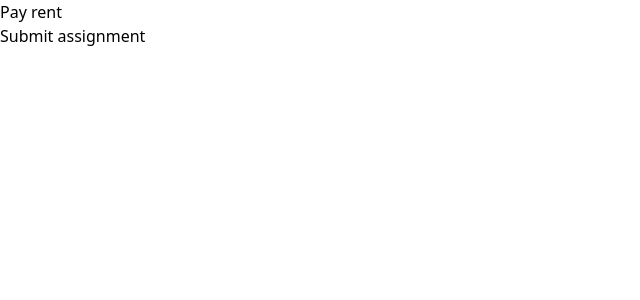
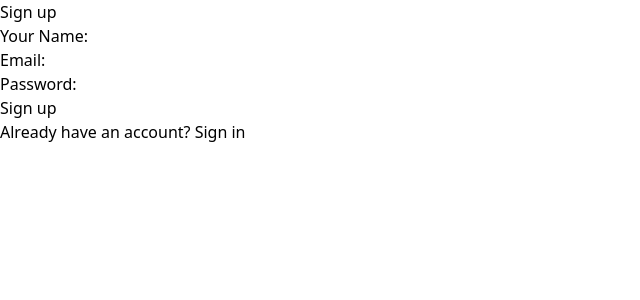
Before and after one commit to Aikya-004/sports-news, a React (Vite) app: page / in a window 1280 px wide. Shown: the top 300 px of the page, without its empty margins (0-640 px from the left). Built offline with nearby package versions, Linux system fonts and the light colour scheme.

Commit message:
Routing and API Request

```diff
--- a/package.json
+++ b/package.json
@@ -10,8 +10,10 @@
     "preview": "vite preview"
   },
   "dependencies": {
+    "@types/react-router-dom": "^5.3.3",
     "react": "^18.2.0",
-    "react-dom": "^18.2.0"
+    "react-dom": "^18.2.0",
+    "react-router-dom": "^6.23.0"
   },
   "devDependencies": {
     "@types/react": "^18.2.66",
--- a/src/App.tsx
+++ b/src/App.tsx
@@ -1,10 +1,43 @@
 import SportList from "./SportList";
+import Signup from './pages/signup';
+import Signin from './pages/signin';
+import Notfound from './pages/Notfound';
+import ProtectedRoute from "./ProtectedRoute";
+import {
+  createBrowserRouter,
+  RouterProvider,
+} from "react-router-dom";
 
-function App() {
+const router = createBrowserRouter([
+  {
+    path: "/",
+    element: <Signup />,
+  },
+  {
+    path: "/signup",
+    element: <Signup />,
+  },
+  {
+    path: "/signin",
+    element: <Signin />,
+  },
+  {
+    path: "/notfound",
+    element: <Notfound />,
+  },
+  {
+    path: "/articles",
+    element: <SportList />,
+  },
+  {
+    path: "*",
+    element: <Notfound />,
+  }
+]);
+
+const App = () => {
   return (
-    <div className="App">
-      <SportList />
-    </div>
+    <RouterProvider router={router} />
   );
 }
 
--- /dev/null
+++ b/src/ProtectedRoute.tsx
@@ -0,0 +1,11 @@
+import React from "react";
+import { Navigate } from "react-router-dom";
+
+export default function ProtectedRoute({ children }: { children: JSX.Element }) {
+  const authenticated = !!localStorage.getItem("authToken");
+  if (authenticated) {
+    return <>{children}</>;
+  } else {
+    return <Navigate to="/signin" />;
+ }
+}
--- /dev/null
+++ b/src/config/constants.ts
@@ -0,0 +1 @@
+export const API_ENDPOINT = import.meta.env.VITE_API_ENDPOINT
--- /dev/null
+++ b/src/pages/Notfound.tsx
@@ -0,0 +1,16 @@
+import React from "react";
+import { Link } from "react-router-dom";
+
+const Notfound = () => {
+  return (
+    <div className="flex flex-col items-center justify-center h-screen">
+      <h1 className="text-3xl font-bold mb-4">404 - Not Found</h1>
+      <p className="text-lg mb-8">Sorry, the page you are looking for does not exist.</p>
+      <Link to="/home" id="backToHomeButton" className="px-4 py-2 bg-blue-500 text-white rounded hover:bg-blue-600 transition duration-300">
+        Back to Homepage
+      </Link>
+    </div>
+  );
+};
+
+export default Notfound;
--- /dev/null
+++ b/src/pages/signin/SigninForm.tsx
@@ -0,0 +1,57 @@
+import React, { useState } from 'react';
+import { API_ENDPOINT } from '../../config/constants';
+import { useNavigate,Link} from 'react-router-dom';
+const SigninForm: React.FC = () => {
+  const navigate = useNavigate(); // Initialize useNavigate hook
+  const [email, setEmail] = useState('');
+  const [password, setPassword] = useState('');
+  const handleSubmit = async (event: React.FormEvent<HTMLFormElement>) => {
+    event.preventDefault();
+    try {
+      const response = await fetch(`${API_ENDPOINT}/users/sign_in`, {
+        method: 'POST',
+        headers: { 'Content-Type': 'application/json' },
+        body: JSON.stringify({ email, password }),
+      });
+
+      if (!response.ok) {
+        throw new Error('Sign-in failed');
+      }
+
+      console.log('Sign-in successful');
+
+      // extract the response body as JSON data
+      const data = await response.json();
+
+      // After successful signin, first we will save the token in localStorage
+      localStorage.setItem('authToken', data.token);
+      localStorage.setItem('userData', JSON.stringify(data.user));
+
+      navigate("/account/dashboard")
+
+    } catch (error) {
+      console.error('Sign-in failed:', error);
+    }
+}
+  return (
+    <div>
+    <form onSubmit={handleSubmit}>
+      <div>
+        <label className="block text-gray-700 font-semibold mb-2">Email:</label>
+        <input type="email" name="email" id="email" value={email} onChange={(e) => setEmail(e.target.value)} className="w-full border rounded-md py-2 px-3 text-gray-700 leading-tight focus:outline-none focus:border-blue-500 focus:shadow-outline-blue" />
+      </div>
+      <div>
+        <label className="block text-gray-700 font-semibold mb-2">Password:</label>
+        <input type="password" name="password" id="password" value={password} onChange={(e) => setPassword(e.target.value)} className="w-full border rounded-md py-2 px-3 text-gray-700 leading-tight focus:outline-none focus:border-blue-500 focus:shadow-outline-blue" />
+      </div>
+      <button type="submit" className="w-full bg-gray-700 hover:bg-gray-800 text-white font-semibold py-2 px-4 rounded-md focus:outline-none focus:shadow-outline-gray mt-4">Sign In</button>
+    </form>
+    <p className="text-gray-700 mt-2">
+        Don't have an account?{' '}
+        <Link to="/signup" className="text-blue-500">Sign up</Link>
+      </p>
+    </div>
+  );
+};
+
+export default SigninForm;
--- /dev/null
+++ b/src/pages/signin/index.tsx
@@ -0,0 +1,17 @@
+import React from 'react';
+import SigninForm from "./SigninForm"
+
+// Let's define the Signin component
+const Signin: React.FC = () => {
+  return (
+    <div className="min-h-screen flex items-center justify-center bg-gray-100">
+      <div className="max-w-md w-full px-6 py-8 bg-white rounded-lg shadow-md">
+        <h1 className="text-3xl font-bold text-center text-gray-800 mb-8">Sign in</h1>
+        <SigninForm />
+      </div>
+    </div>
+  );
+}
+
+//And finally, we've to export the component
+export default Signin;
--- /dev/null
+++ b/src/pages/signup/SignupForm.tsx
@@ -0,0 +1,60 @@
+// src/pages/signup/SignupForm.tsx
+import React, { useState } from 'react';
+import { API_ENDPOINT } from '../../config/constants';
+import { useNavigate,Link } from 'react-router-dom';
+const SignupForm: React.FC = () => {
+  const navigate = useNavigate();
+//   const [organisationName, setOrganisationName] = useState('');
+  const [userName, setUserName] = useState('');
+  const [userEmail, setUserEmail] = useState('');
+  const [userPassword, setUserPassword] = useState('');
+  const handleSubmit = async (event: React.FormEvent<HTMLFormElement>) => {
+    event.preventDefault();
+
+    try {
+      const response = await fetch(`${API_ENDPOINT}/users`, {
+        method: 'POST',
+        headers: { 'Content-Type': 'application/json' },
+        body: JSON.stringify({ name: userName,email: userEmail, password: userPassword}),
+      });
+
+      if (!response.ok) {
+        throw new Error('Sign-up failed');
+      }
+      console.log('Sign-up successful');
+      const data = await response.json();
+
+      localStorage.setItem('authToken', data.token);
+      // if successful, save the user info in localStorage
+      localStorage.setItem('userData', JSON.stringify(data.user))
+      navigate('/account/dashboard');
+    } catch (error) {
+      console.error('Sign-up failed:', error);
+    }
+  };
+  return (
+    <div>
+    <form onSubmit={handleSubmit}>
+      <div>
+        <label className="block text-gray-700 font-semibold mb-2">Your Name:</label>
+        <input type="text" name="userName" id="userName" value={userName} onChange={(e) => setUserName(e.target.value)} className="w-full border rounded-md py-2 px-3 text-gray-700 leading-tight focus:outline-none focus:border-blue-500 focus:shadow-outline-blue" />
+      </div>
+      <div>
+        <label className="block text-gray-700 font-semibold mb-2">Email:</label>
+        <input type="email" name="userEmail" id="userEmail" value={userEmail} onChange={(e) => setUserEmail(e.target.value)} className="w-full border rounded-md py-2 px-3 text-gray-700 leading-tight focus:outline-none focus:border-blue-500 focus:shadow-outline-blue" />
+      </div>
+      <div>
+        <label className="block text-gray-700 font-semibold mb-2">Password:</label>
+        <input type="password" name="userPassword" id="userPassword" value={userPassword} onChange={(e) => setUserPassword(e.target.value)} className="w-full border rounded-md py-2 px-3 text-gray-700 leading-tight focus:outline-none focus:border-blue-500 focus:shadow-outline-blue" />
+      </div>
+      <button type="submit" className="w-full bg-gray-700 hover:bg-gray-800 text-white font-semibold py-2 px-4 rounded-md focus:outline-none focus:shadow-outline-gray mt-4">Sign up</button>
+    </form>
+    <p className="text-gray-700 mt-2">
+        Already have an account?{' '}
+        <Link to="/signin" className="text-blue-500">Sign in</Link>
+      </p>
+      </div>
+  );
+};
+
+export default SignupForm;
--- /dev/null
+++ b/src/pages/signup/index.tsx
@@ -0,0 +1,16 @@
+import React from 'react';
+// Import the file
+import SignupForm from "./SignupForm"
+
+const Signup: React.FC = () => {
+  // And use it after the h2 tag
+  return (
+    <div className="min-h-screen flex items-center justify-center bg-gray-100">
+      <div className="max-w-md w-full px-6 py-8 bg-white rounded-lg shadow-md">
+        <h1 className="text-3xl font-bold text-center text-gray-800 mb-8">Sign up</h1>
+        <SignupForm />
+      </div>
+    </div>
+  );
+}
+export default Signup;
```
Also changed, not shown: src/pages/logout/index.tsx (added, +14 -0 lines), 2 other files (tests, documents, lock files or other folders).
